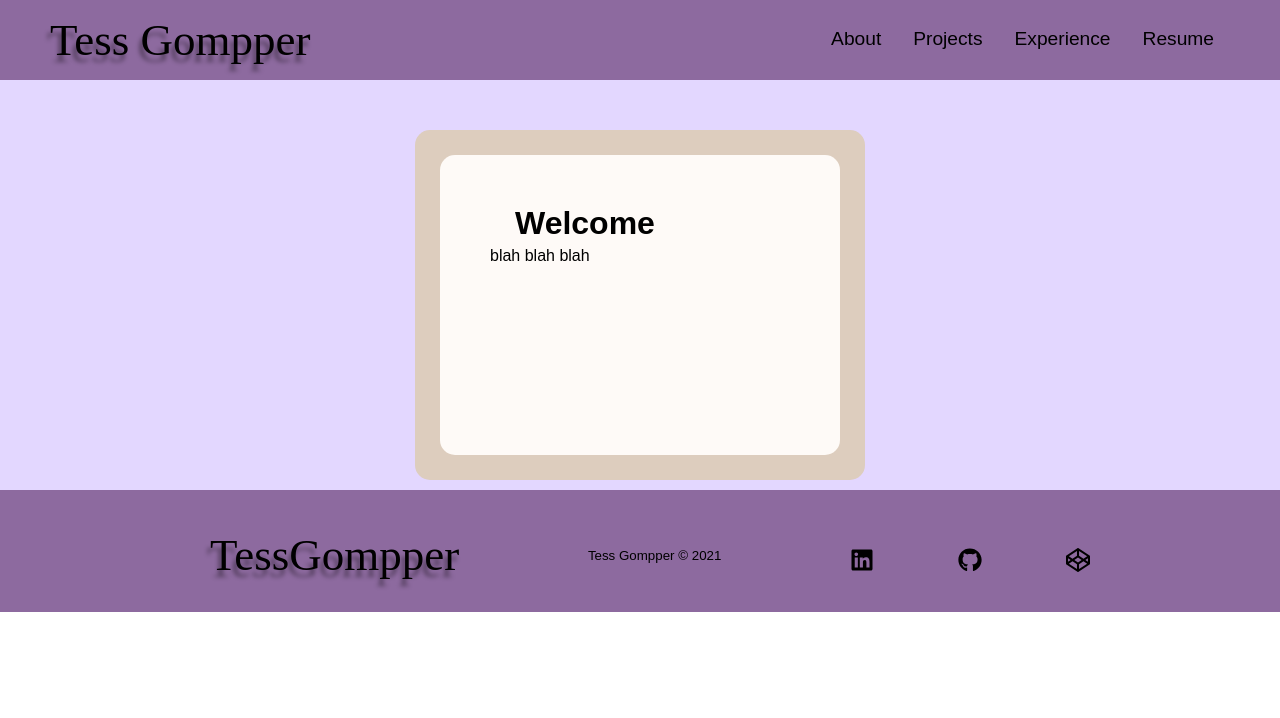
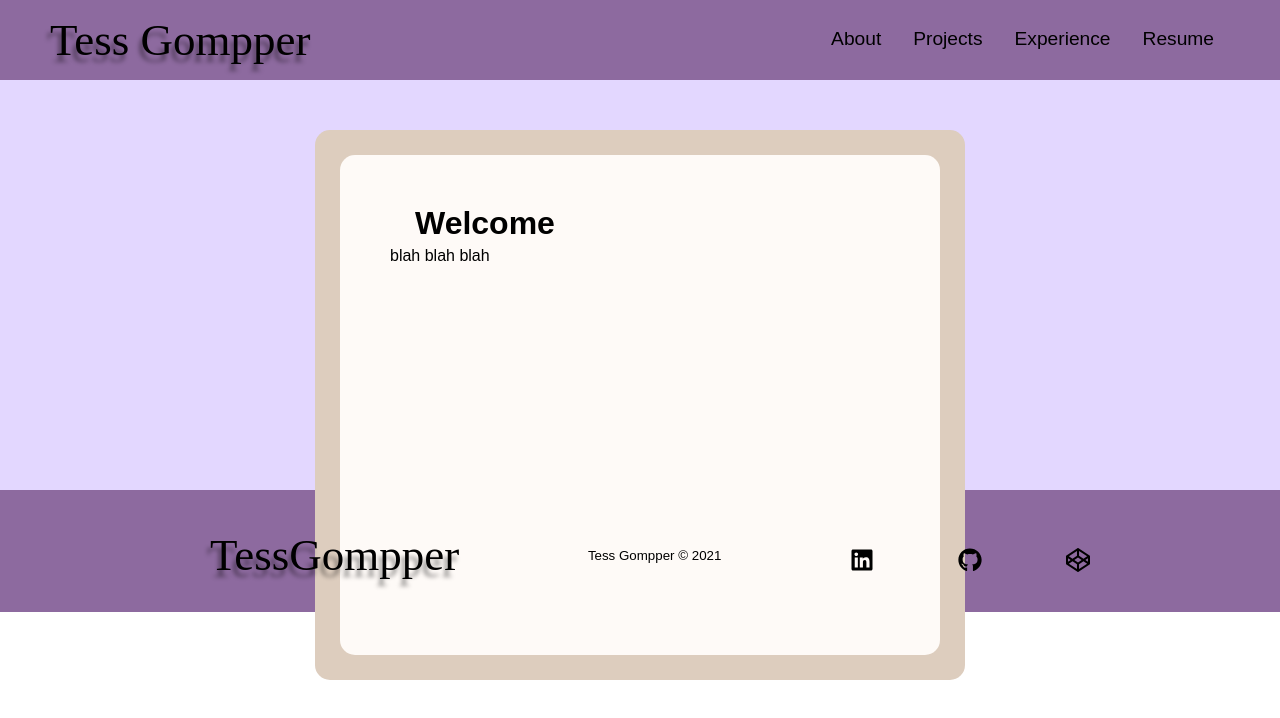
Before and after one commit to tgompper1/myWebsite, a React (Create React App) app: page / in a window 1280 px wide. Shown: the top 718 px of the page. Built offline with nearby package versions, Linux system fonts and the light colour scheme.

Commit message:
edit about

```diff
--- a/src/components/pages/About/About.css
+++ b/src/components/pages/About/About.css
@@ -8,8 +8,8 @@
 
 .bubble__container2{
     background-color: #ddcdbe;
-    height: 350px;
-    width: 450px;
+    height: 550px;
+    width: 650px;
     justify-content: center;
     border-radius: 15px;
     align-items: center;
@@ -18,8 +18,8 @@
 
 .bubble{
     background-color: #fefaf7;
-    height: 300px;
-    width: 400px;
+    height: 500px;
+    width: 600px;
     justify-content: center;
     border-radius: 15px;
     align-items: center;
--- a/src/components/pages/About/About.js
+++ b/src/components/pages/About/About.js
@@ -10,7 +10,7 @@ function About() {
                     <p>Hi, my name is Tess Gompper and I am a current second year student majoring in
                         computer science at <a href="https://www.cs.mcgill.ca/academic/undergrad/ba/"><nobr>McGill University</nobr></a> with an
                         interest in web and mobile development I am also minoring in
-                        <a href ="https://www.mcgill.ca/ahcs/undergraduate/cs"><nobr>communications studies </nobr></a>
+                        <a href ="https://www.mcgill.ca/ahcs/undergraduate/cs"><nobr> communications studies </nobr></a>
                         to gain an uderstanding of the impact of communication technologies on people throughout history.<br></br>Originally from Ann Arbor, Michigan, I now
                         live in Montreal and look forward to exploring more of the world. In my spare time
                         I enjoy hiking and exploring, reading, spending time with my cat, and of course learning more about programming!<br></br>
```
